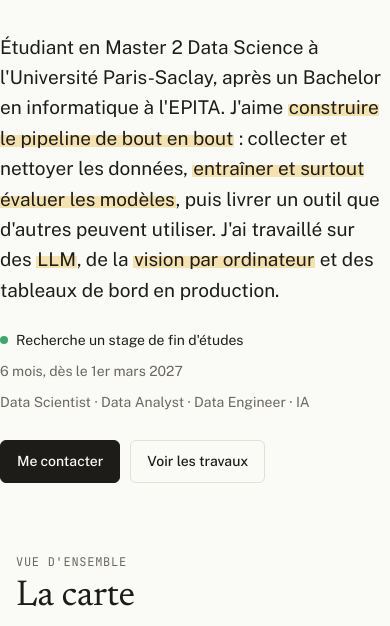
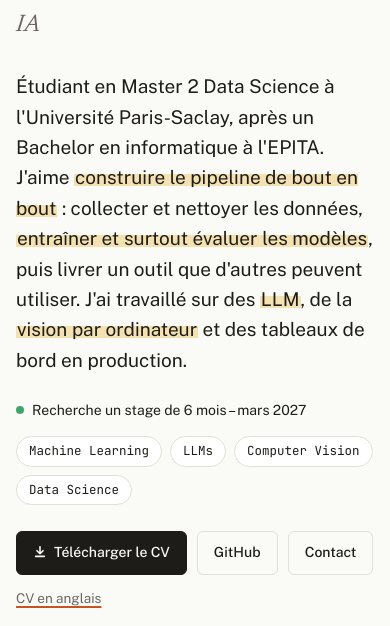
Before and after one commit to sathyagnanou/portfolio, a plain HTML site: page index.html in a window 390 px wide. Shown: the part 215-841 px from the top of the page. Drawn offline with nearby package versions, Linux system fonts and the light colour scheme.

Commit message:
Add CV download (FR/EN), topic tags and GitHub button to hero; fix mobile gutters

```diff
--- a/index.html
+++ b/index.html
@@ -75,13 +75,18 @@ h4 { font-family: var(--body); font-weight: 600; font-size: 17px; margin: 0; tex
 .stack span + span::before { content: " · "; color: var(--line); }
 
 /* Hero */
-.hero { padding: 64px 0 40px; }
+.hero { padding-top: 64px; padding-bottom: 40px; }
 .hero .descr { font-family: var(--display); font-style: italic; font-size: 24px; color: var(--muted); margin: 10px 0 26px; }
 .hero p.intro { font-size: 19px; line-height: 1.6; margin: 0 0 24px; }
 .status { display: flex; flex-wrap: wrap; gap: 8px 18px; align-items: center; font-size: 14px; color: var(--muted); margin-bottom: 26px; }
 .status .live { color: var(--ink); }
 .status .live::before { content: ""; display: inline-block; width: 8px; height: 8px; border-radius: 50%; background: #3fa66b; margin-right: 8px; vertical-align: 1px; }
 .btns { display: flex; flex-wrap: wrap; gap: 10px; }
+.tags { display: flex; flex-wrap: wrap; gap: 8px; margin: -12px 0 26px; }
+.tags span { font-family: var(--mono); font-size: 12.5px; border: 1px solid var(--line); background: var(--paper); border-radius: 999px; padding: 4px 12px; }
+.btn svg { vertical-align: -2px; margin-right: 7px; }
+.cv-alt { margin: 12px 0 0; font-size: 13.5px; }
+.cv-alt a { color: var(--muted); }
 .btn { font-family: var(--body); font-size: 14px; font-weight: 500; padding: 9px 16px; border-radius: 6px; border: 1px solid var(--ink); background: var(--ink); color: var(--bg); text-decoration: none; cursor: pointer; }
 .btn:hover { color: var(--bg); opacity: .88; }
 .btn.ghost { background: transparent; color: var(--ink); border-color: var(--line); }
@@ -234,7 +239,7 @@ svg .sep { stroke: var(--line); }
 .langs b { font-weight: 600; }
 
 /* Contact */
-.contact { padding: 70px 0 30px; border-top: 1px solid var(--line); margin-top: 40px; }
+.contact { padding-top: 70px; padding-bottom: 30px; border-top: 1px solid var(--line); margin-top: 40px; }
 .contact h2 { font-size: clamp(46px, 8vw, 76px); }
 .links { display: grid; gap: 8px; font-size: 17px; margin: 18px 0 30px; }
 .links .k { font-family: var(--mono); font-size: 12px; color: var(--muted); display: inline-block; width: 90px; }
@@ -275,14 +280,18 @@ footer { padding: 36px 0 50px; display: flex; justify-content: space-between; ga
   <p class="intro fr">Étudiant en Master 2 Data Science à l'Université Paris-Saclay, après un Bachelor en informatique à l'EPITA. J'aime <mark>construire le pipeline de bout en bout</mark> : collecter et nettoyer les données, <mark>entraîner et surtout évaluer les modèles</mark>, puis livrer un outil que d'autres peuvent utiliser. J'ai travaillé sur des <mark>LLM</mark>, de la <mark>vision par ordinateur</mark> et des tableaux de bord en production.</p>
   <p class="intro en">Master's student in Data Science at Université Paris-Saclay, after a B.Sc. in Computer Science at EPITA. I like <mark>building the pipeline end to end</mark>: collecting and cleaning data, <mark>training and, above all, evaluating models</mark>, then shipping a tool other people can use. I have worked on <mark>LLMs</mark>, <mark>computer vision</mark> and dashboards used in production.</p>
   <div class="status">
-    <span class="live"><span class="fr">Recherche un stage de fin d'études</span><span class="en">Looking for an end-of-studies internship</span></span>
-    <span><span class="fr">6 mois, dès le 1er mars 2027</span><span class="en">6 months, from March 1st, 2027</span></span>
-    <span>Data Scientist · Data Analyst · Data Engineer · <span class="fr">IA</span><span class="en">AI</span></span>
+    <span class="live"><span class="fr">Recherche un stage de 6 mois – mars 2027</span><span class="en">Seeking a 6-month internship – March 2027</span></span>
+  </div>
+  <div class="tags">
+    <span>Machine Learning</span><span>LLMs</span><span>Computer Vision</span><span>Data Science</span>
   </div>
   <div class="btns">
-    <a class="btn" href="#contact"><span class="fr">Me contacter</span><span class="en">Get in touch</span></a>
-    <a class="btn ghost" href="#travaux"><span class="fr">Voir les travaux</span><span class="en">See the work</span></a>
+    <a class="btn fr" href="cv/SathyaGNANOU_CV_FR.pdf" download><svg aria-hidden="true" width="14" height="14" viewBox="0 0 16 16"><path d="M8 2v8m0 0L4.5 6.5M8 10l3.5-3.5M3 13h10" fill="none" stroke="currentColor" stroke-width="1.8" stroke-linecap="round" stroke-linejoin="round"/></svg>Télécharger le CV</a>
+    <a class="btn en" href="cv/SathyaGNANOU_CV_EN.pdf" download><svg aria-hidden="true" width="14" height="14" viewBox="0 0 16 16"><path d="M8 2v8m0 0L4.5 6.5M8 10l3.5-3.5M3 13h10" fill="none" stroke="currentColor" stroke-width="1.8" stroke-linecap="round" stroke-linejoin="round"/></svg>Download CV</a>
+    <a class="btn ghost" href="https://github.com/sathyagnanou">GitHub</a>
+    <a class="btn ghost" href="#contact">Contact</a>
   </div>
+  <p class="cv-alt"><a class="fr" href="cv/SathyaGNANOU_CV_EN.pdf" download>CV en anglais</a><a class="en" href="cv/SathyaGNANOU_CV_FR.pdf" download>CV in French</a></p>
 </section>
 
 <!-- MAP -->
```
Also changed, not shown: 2 other files.
